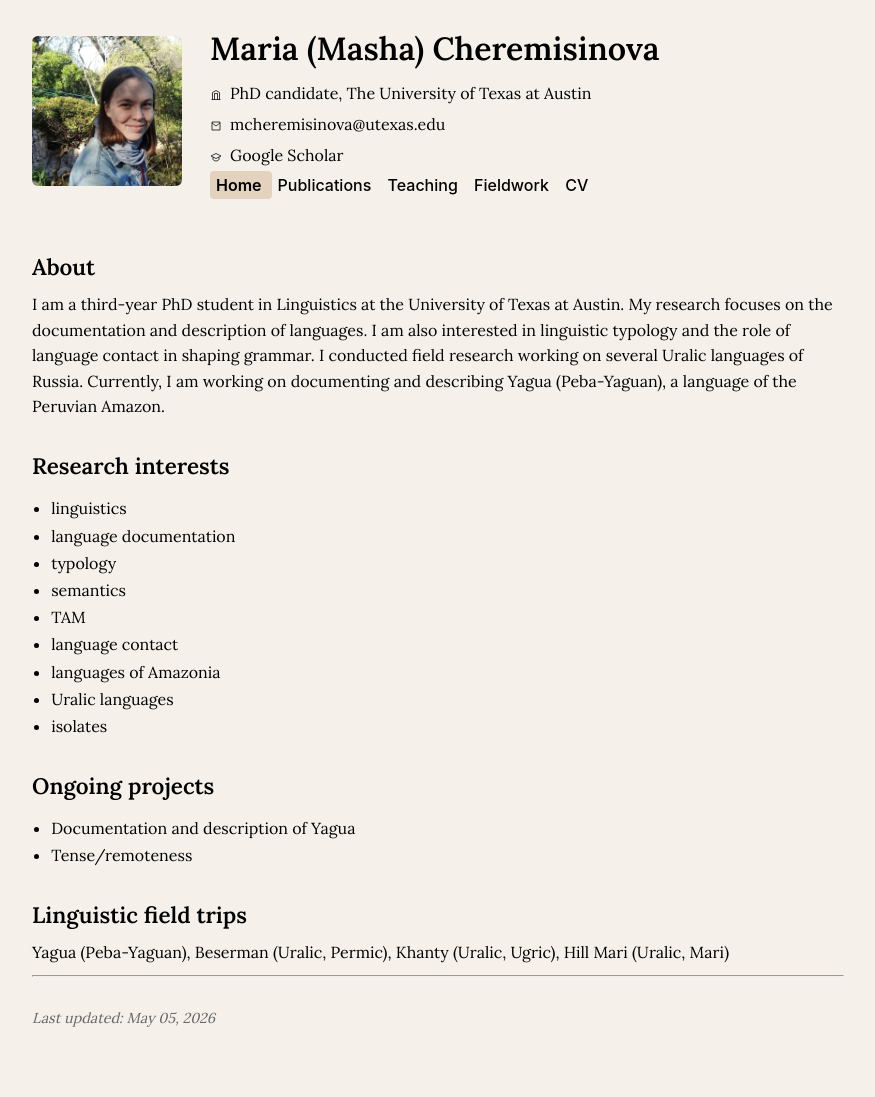
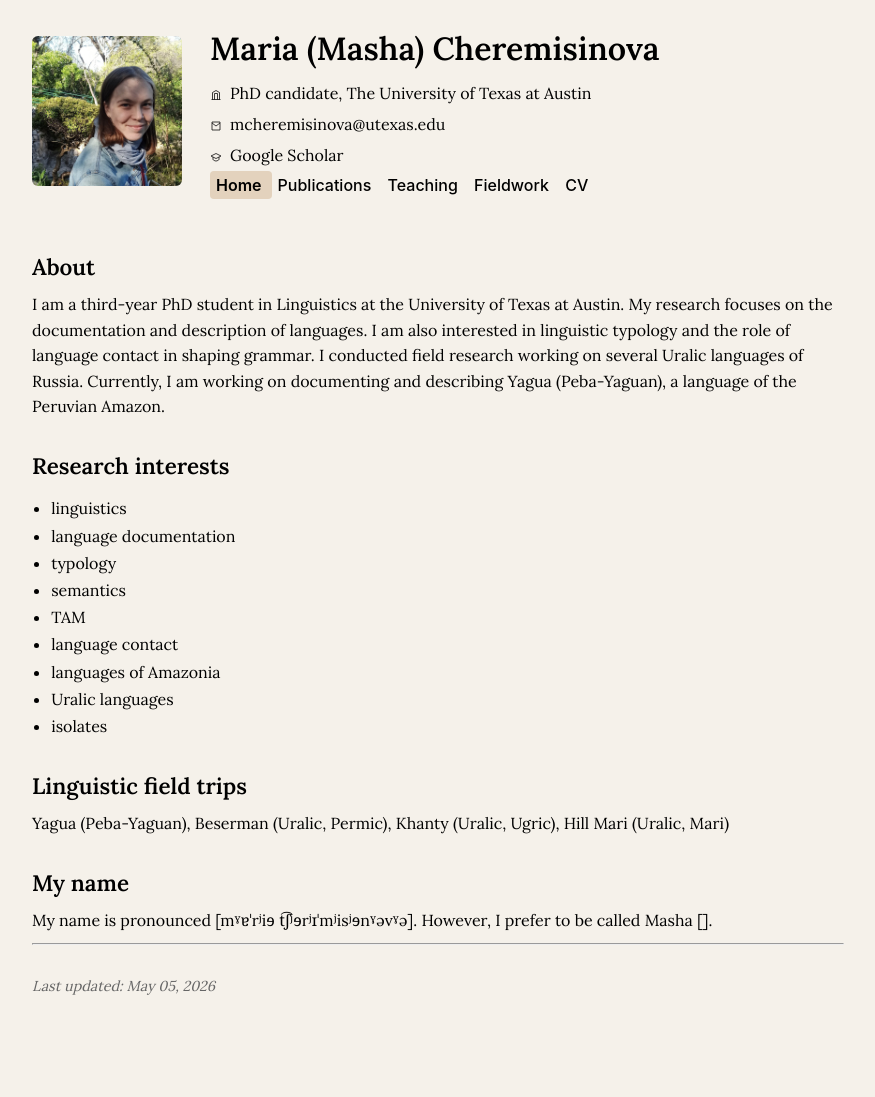
Before and after one commit to mashache/mashache.github.io, a Jekyll site: the page built from index.md, in a window 1280 px wide. Shown: the whole page, without its empty margins (202-1077 px from the left). Built offline with Jekyll 4.4.1, drawn with Linux system fonts in a browser that asks for light colours; after the commit the page ends 1065 px from its top, so only the background shows below that.

Commit message:
Update index.md

```diff
--- a/index.md
+++ b/index.md
@@ -22,14 +22,11 @@ permalink: /
 <li>isolates</li>
 </ul>
 
-<h2>Ongoing projects</h2>
-<ul>
-<li>Documentation and description of Yagua</li>
-<li>Tense/remoteness</li>
-</ul>
-
 <h2>Linguistic field trips</h2>
 Yagua (Peba-Yaguan), Beserman (Uralic, Permic), Khanty (Uralic, Ugric), Hill Mari (Uralic, Mari)
+
+<h2>My name</h2>
+My name is pronounced [mˠɐˈrʲiɘ t͡ʃʲɘrʲɪˈmʲisʲɘnˠəvˠə]. However, I prefer to be called Masha [].
 
 <hr>
 <footer style="margin:2rem 0; color:#666; font-size:0.9rem;">
```
